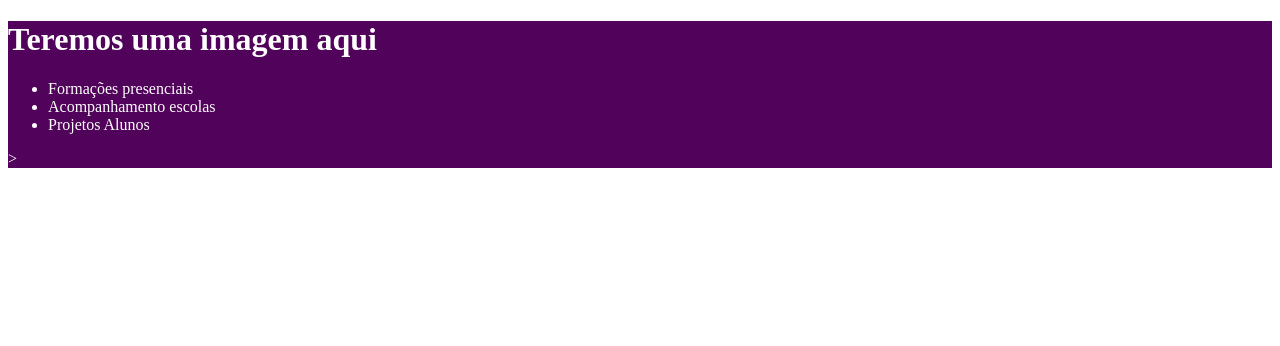
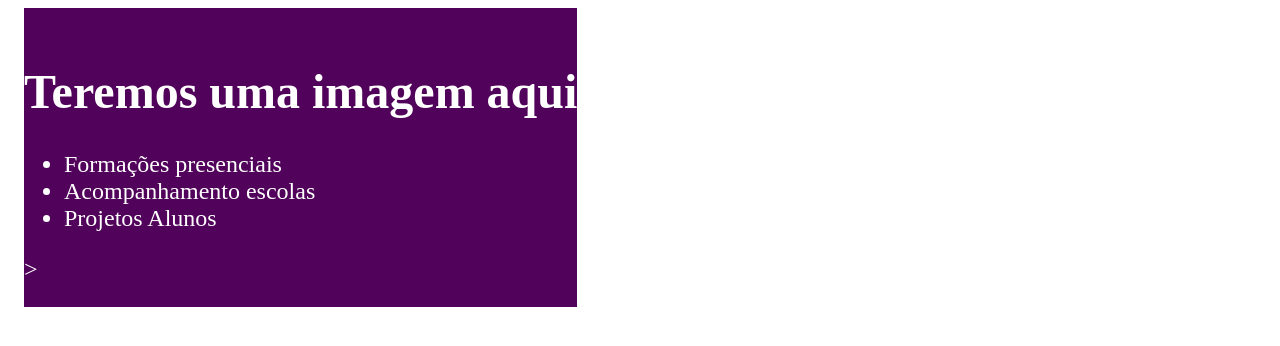
Before and after one commit to PEC-Cristina/SiteTreinamentoAlura, a plain HTML site: page index.html in a window 1280 px wide. Drawn offline with Linux system fonts and the light colour scheme.

Commit message:
Copiei o código do chat

```diff
--- a/styles.css
+++ b/styles.css
@@ -1,4 +1,12 @@
 .cabecalho {
     background-color:#51025a;
     color: white;
+    display: flex;
+    justify-content: space-around;
+    align-items: center;
+    padding: 24px 0;
+    display: inline-block;
+    margin: 0 16px;
+    font-size: 24px;
+
 }
```
